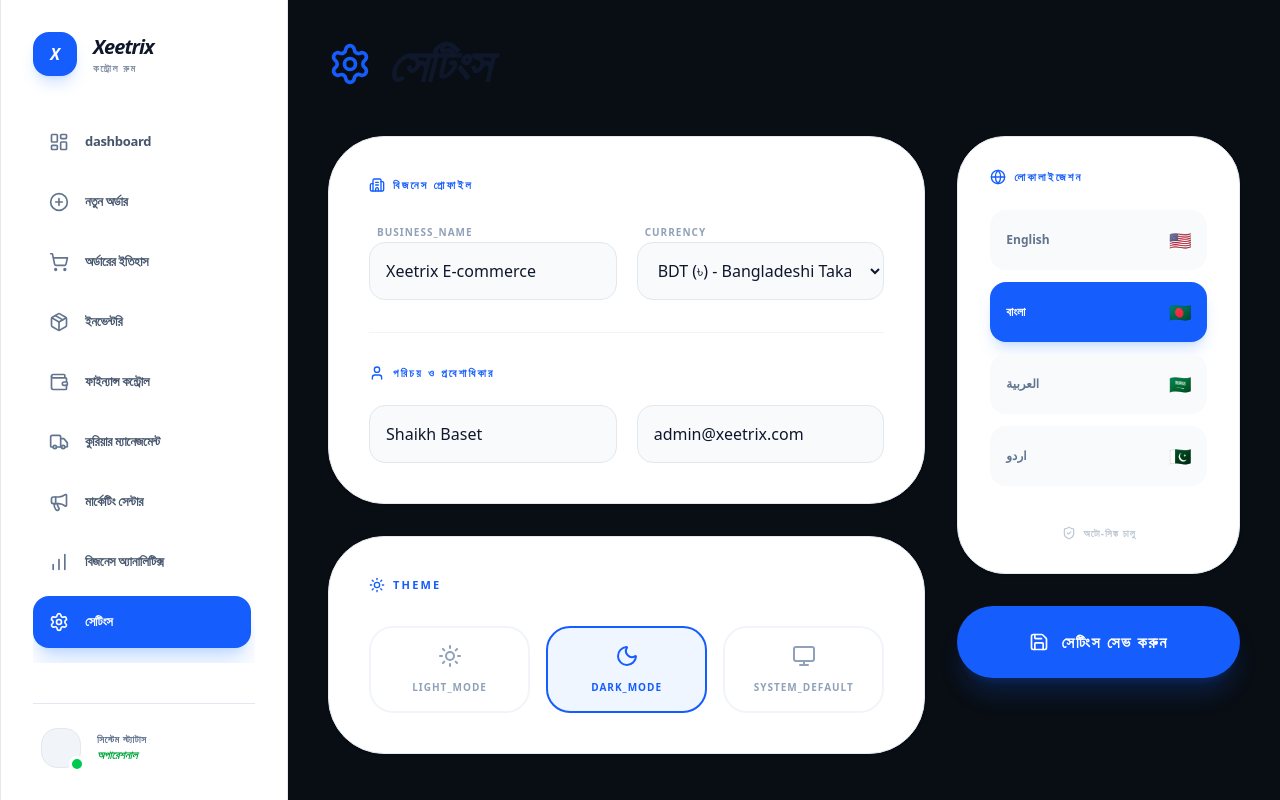
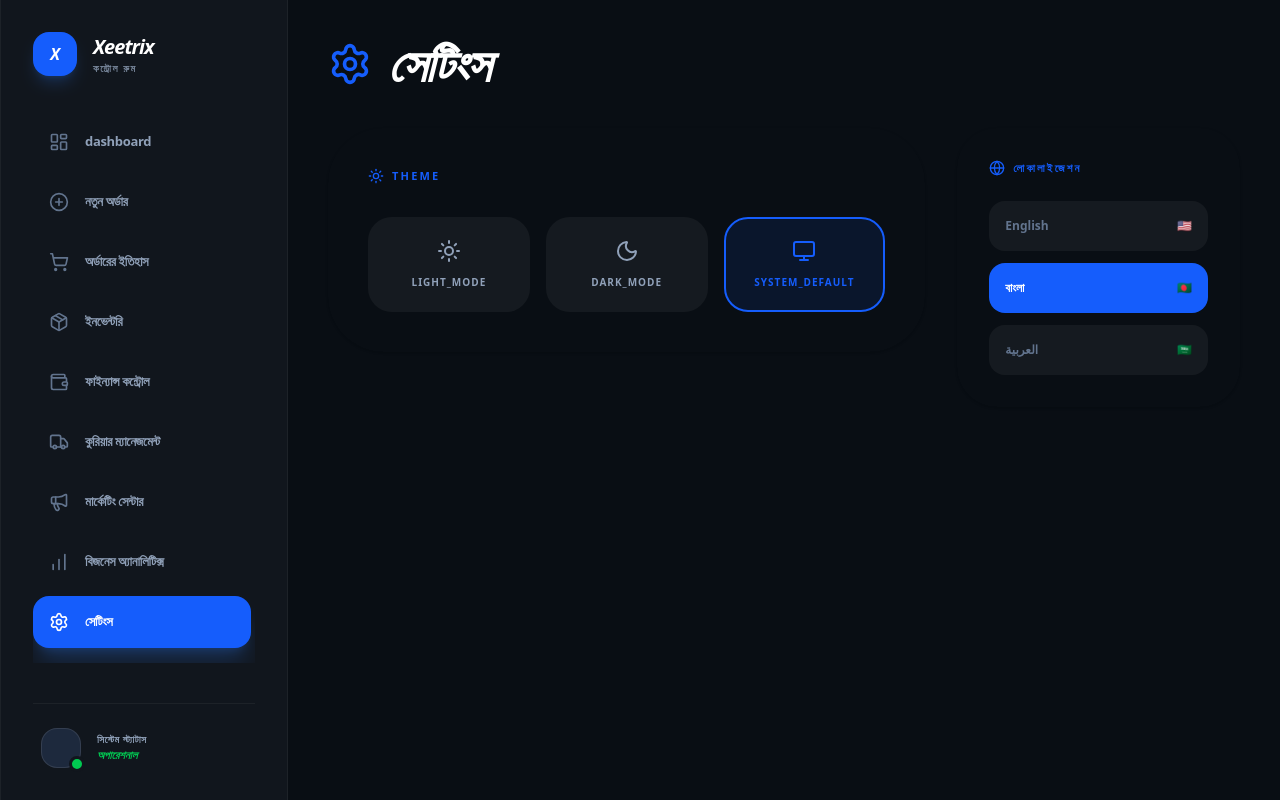
Before and after one commit to Ufuq-Innovation/Xeetrix, a Next.js app: page /settings in a window 1280 px wide. Built offline with nearby package versions, Linux system fonts and the light colour scheme.

Commit message:
Styles  update

```diff
--- a/app/(dashboard)/settings/page.js
+++ b/app/(dashboard)/settings/page.js
@@ -6,215 +6,104 @@ import { useApp } from "@/context/AppContext";
 import { Settings, Globe, Building2, User, Save, ShieldCheck, Sun, Moon, Monitor } from 'lucide-react';
 import { toast } from "sonner";
 
-/**
- * Available languages with flags.
- */
 const languages = [
   { code: 'en', name: 'English', flag: '🇺🇸' },
   { code: 'bn', name: 'বাংলা', flag: '🇧🇩' },
   { code: 'ar', name: 'العربية', flag: '🇸🇦' },
-  { code: 'ur', name: 'اردو', flag: '🇵🇰' },
 ];
 
-/**
- * Settings Page Component
- * Handles Business Profile, Localization, and Theme Preferences.
- */
 export default function SettingsPage() {
   const { lang, toggleLang } = useApp();
   const { t } = useTranslation('common');
   const [loading, setLoading] = useState(false);
   const [currentTheme, setCurrentTheme] = useState('dark');
 
-  /**
-   * Mock profile state.
-   */
-  const [profile, setProfile] = useState({
-    businessName: "Xeetrix E-commerce",
-    owner: "Shaikh Baset",
-    email: "admin@xeetrix.com",
-    currency: "BDT"
-  });
+  // পেজ লোড হওয়ার সময় বর্তমান থিম সেট করা
+  useEffect(() => {
+    const savedTheme = localStorage.getItem('theme') || 'system';
+    setCurrentTheme(savedTheme);
+  }, []);
 
-  /**
-   * Handle theme changes and persist preference.
-   * @param {string} theme - 'light' | 'dark' | 'system'
-   */
   const handleThemeChange = (theme) => {
     setCurrentTheme(theme);
     const root = window.document.documentElement;
+    root.classList.remove('light', 'dark');
 
-    if (theme === 'dark') {
-      root.classList.add('dark');
-      localStorage.setItem('theme', 'dark');
-    } else if (theme === 'light') {
-      root.classList.remove('dark');
-      localStorage.setItem('theme', 'light');
-    } else {
-      // System Default Logic
-      const systemTheme = window.matchMedia('(prefers-color-scheme: dark)').matches ? 'dark' : 'light';
-      systemTheme === 'dark' ? root.classList.add('dark') : root.classList.remove('dark');
-      localStorage.removeItem('theme');
-    }
-    toast.success(`${t('theme')} ${t('syncing')}`);
+    const applyTheme = (target) => {
+      root.classList.add(target);
+      root.style.colorScheme = target;
     };
 
-  /**
-   * Save configuration to backend.
-   */
-  const handleSave = async () => {
-    setLoading(true);
-    const toastId = toast.loading(t('syncing'));
-
-    try {
-      // Simulating API synchronization
-      await new Promise(resolve => setTimeout(resolve, 1000));
-      toast.success(t('settings_saved_success'), { id: toastId });
-    } catch (error) {
-      toast.error(t('something_went_wrong'), { id: toastId });
-    } finally {
-      setLoading(false);
+    if (theme === 'system') {
+      localStorage.removeItem('theme');
+      const systemTheme = window.matchMedia('(prefers-color-scheme: dark)').matches ? 'dark' : 'light';
+      applyTheme(systemTheme);
+    } else {
+      localStorage.setItem('theme', theme);
+      applyTheme(theme);
     }
+    toast.success(t('settings_saved_success'));
   };
 
   return (
-    <div className="space-y-8 md:space-y-12 pb-20 p-4 md:p-0 transition-colors duration-300">
+    <div className="space-y-10 pb-20 p-4 md:p-0">
       <header>
         <h1 className="text-3xl md:text-5xl font-black italic tracking-tight text-slate-900 dark:text-white flex items-center gap-4">
-          <Settings size={44} className="text-blue-600 dark:text-blue-500" />
+          <Settings size={44} className="text-blue-600" />
           {t('settings')}
         </h1>
       </header>
 
       <div className="grid grid-cols-1 lg:grid-cols-3 gap-8">
-
-        {/* Main Configuration Section */}
         <div className="lg:col-span-2 space-y-8">
-
-          {/* Business Profile Card */}
-          <div className="bg-white dark:bg-[#11161D] p-6 md:p-10 rounded-[2.5rem] md:rounded-[3.5rem] border border-slate-200 dark:border-white/5 space-y-8 shadow-sm">
-            <section className="space-y-6">
-              <h3 className="text-[11px] font-black uppercase tracking-[0.2em] text-blue-600 dark:text-blue-500 flex items-center gap-2">
-                <Building2 size={16} /> {t('business_profile')}
-              </h3>
-
-              <div className="grid grid-cols-1 md:grid-cols-2 gap-5">
-                <div className="space-y-2">
-                  <label className="text-[10px] font-bold text-slate-400 dark:text-slate-500 ml-2 uppercase tracking-widest">{t('business_name')}</label>
-                  <input
-                    className="w-full bg-slate-50 dark:bg-white/5 p-4 rounded-2xl border border-slate-200 dark:border-white/10 text-slate-900 dark:text-white outline-none focus:border-blue-500 transition-all"
-                    value={profile.businessName}
-                    onChange={(e) => setProfile({ ...profile, businessName: e.target.value })}
-                  />
-                </div>
-
-                <div className="space-y-2">
-                  <label className="text-[10px] font-bold text-slate-400 dark:text-slate-500 ml-2 uppercase tracking-widest">{t('currency')}</label>
-                  <select
-                    className="w-full bg-slate-50 dark:bg-[#090E14] p-4 rounded-2xl border border-slate-200 dark:border-white/10 text-slate-900 dark:text-white outline-none focus:border-blue-500"
-                    value={profile.currency}
-                    onChange={(e) => setProfile({ ...profile, currency: e.target.value })}
-                  >
-                    <option value="BDT">BDT (৳) - Bangladeshi Taka</option>
-                    <option value="USD">USD ($) - US Dollar</option>
-                  </select>
-                </div>
-              </div>
-            </section>
-
-            {/* User Identity Card */}
-            <section className="space-y-6 pt-8 border-t border-slate-100 dark:border-white/5">
-              <h3 className="text-[11px] font-black uppercase tracking-[0.2em] text-blue-600 dark:text-blue-500 flex items-center gap-2">
-                <User size={16} /> {t('identity_access')}
-              </h3>
-
-              <div className="grid grid-cols-1 md:grid-cols-2 gap-5">
-                <input
-                  className="w-full bg-slate-50 dark:bg-white/5 p-4 rounded-2xl border border-slate-200 dark:border-white/10 text-slate-900 dark:text-white"
-                  value={profile.owner}
-                  onChange={(e) => setProfile({ ...profile, owner: e.target.value })}
-                />
-                <input
-                  type="email"
-                  className="w-full bg-slate-50 dark:bg-white/5 p-4 rounded-2xl border border-slate-200 dark:border-white/10 text-slate-900 dark:text-white"
-                  value={profile.email}
-                  onChange={(e) => setProfile({ ...profile, email: e.target.value })}
-                />
-              </div>
-            </section>
-          </div>
-
-          {/* Theme Selector Section */}
-          <div className="bg-white dark:bg-[#11161D] p-6 md:p-10 rounded-[2.5rem] md:rounded-[3.5rem] border border-slate-200 dark:border-white/5 shadow-sm">
-            <h3 className="text-[11px] font-black uppercase tracking-[0.2em] text-blue-600 dark:text-blue-500 flex items-center gap-2 mb-8">
+          {/* Theme Selector */}
+          <div className="theme-card p-6 md:p-10 rounded-[2.5rem] md:rounded-[3.5rem] shadow-sm">
+            <h3 className="text-[11px] font-black uppercase tracking-[0.2em] text-blue-600 flex items-center gap-2 mb-8">
               <Sun size={16} /> {t('theme')}
             </h3>
-
             <div className="grid grid-cols-3 gap-4">
               {[
                 { id: 'light', icon: Sun, label: 'light_mode' },
                 { id: 'dark', icon: Moon, label: 'dark_mode' },
                 { id: 'system', icon: Monitor, label: 'system_default' }
-              ].map((theme) => (
+              ].map((item) => (
                 <button
-                  key={theme.id}
-                  onClick={() => handleThemeChange(theme.id)}
-                  className={`flex flex-col items-center justify-center p-4 rounded-3xl border-2 transition-all gap-3 ${
-                    currentTheme === theme.id
+                  key={item.id}
+                  onClick={() => handleThemeChange(item.id)}
+                  className={`flex flex-col items-center p-5 rounded-3xl border-2 transition-all gap-3 ${
+                    currentTheme === item.id
                     ? 'border-blue-600 bg-blue-50 dark:bg-blue-600/10 text-blue-600'
-                    : 'border-slate-100 dark:border-white/5 text-slate-400'
+                    : 'border-transparent bg-slate-100 dark:bg-white/5 text-slate-400'
                   }`}
                 >
-                  <theme.icon size={24} />
-                  <span className="text-[10px] font-bold uppercase tracking-widest">{t(theme.label)}</span>
+                  <item.icon size={24} />
+                  <span className="text-[10px] font-bold uppercase tracking-widest">{t(item.label)}</span>
                 </button>
               ))}
             </div>
           </div>
         </div>
 
-        {/* Right Sidebar: Localization & Action */}
-        <div className="space-y-8">
-          <div className="bg-white dark:bg-[#11161D] p-8 rounded-[2.5rem] md:rounded-[3rem] border border-slate-200 dark:border-white/5 space-y-6 shadow-sm">
-            <h3 className="text-[11px] font-black uppercase tracking-[0.2em] text-blue-600 dark:text-blue-500 flex items-center gap-2">
+        {/* Localization */}
+        <div className="theme-card p-8 rounded-[2.5rem] space-y-6 shadow-sm">
+          <h3 className="text-[11px] font-black uppercase tracking-[0.2em] text-blue-600 flex items-center gap-2">
             <Globe size={16} /> {t('localization')}
           </h3>
-
           <div className="space-y-3">
             {languages.map(item => (
               <button
                 key={item.code}
-                  onClick={() => {
-                    toggleLang(item.code);
-                    toast.success(`${item.name} Selected`);
-                  }}
-                  className={`w-full p-4 rounded-2xl text-[12px] font-bold flex justify-between items-center transition-all ${
-                    lang === item.code
-                      ? 'bg-blue-600 text-white shadow-lg shadow-blue-500/20'
-                      : 'bg-slate-50 dark:bg-white/5 text-slate-500 dark:text-slate-400 hover:bg-slate-100 dark:hover:bg-white/10'
+                onClick={() => toggleLang(item.code)}
+                className={`w-full p-4 rounded-2xl text-[12px] font-bold flex justify-between items-center ${
+                  lang === item.code ? 'bg-blue-600 text-white' : 'bg-slate-100 dark:bg-white/5 text-slate-500'
                 }`}
               >
                 <span>{item.name}</span>
-                  <span className="text-lg">{item.flag}</span>
+                <span>{item.flag}</span>
               </button>
             ))}
           </div>
-
-            <div className="flex justify-center items-center gap-2 text-[10px] text-slate-400 font-bold uppercase tracking-widest pt-4 opacity-60">
-              <ShieldCheck size={14} /> {t('auto_sync_enabled')}
         </div>
-          </div>
-
-          <button
-            onClick={handleSave}
-            disabled={loading}
-            className="w-full bg-blue-600 hover:bg-blue-700 p-6 rounded-[2.5rem] font-black text-white flex items-center justify-center gap-3 transition-all active:scale-95 shadow-xl shadow-blue-600/20 disabled:bg-slate-300 dark:disabled:bg-slate-800"
-          >
-            {loading ? <div className="animate-spin rounded-full h-5 w-5 border-b-2 border-white"></div> : <Save size={20} />}
-            <span className="uppercase tracking-widest">{loading ? t('syncing') : t('save_settings')}</span>
-          </button>
-        </div>
-
       </div>
     </div>
   );
--- a/app/globals.css
+++ b/app/globals.css
@@ -1,8 +1,11 @@
 @import "tailwindcss";
 
-/* 1. Dark Mode is configured in tailwind.config.js */
+/**
+ * Configure manual dark mode variant for Tailwind CSS v4.
+ * This allows the '.dark' class on the html tag to trigger dark styles.
+ */
+@custom-variant dark (&:where(.dark, .dark *));
 
-/* 2. Defining Theme Variables for Day & Night Mode */
 @layer base {
   :root {
     /* Day Mode Colors (Light) */
@@ -23,7 +26,6 @@
   }
 }
 
-/* 3. Global Styles */
 body {
   background-color: var(--background);
   color: var(--foreground);
@@ -32,7 +34,6 @@ body {
   transition: background-color 0.3s ease, color 0.3s ease;
 }
 
-/* 4. Optimized Custom Scrollbar */
 ::-webkit-scrollbar {
   width: 6px;
   height: 6px;
@@ -55,7 +56,6 @@ body {
   background: var(--accent);
 }
 
-/* Utility to hide scrollbar */
 .no-scrollbar::-webkit-scrollbar {
   display: none;
 }
```
Lines whose indentation alone changed are shown as unchanged.
